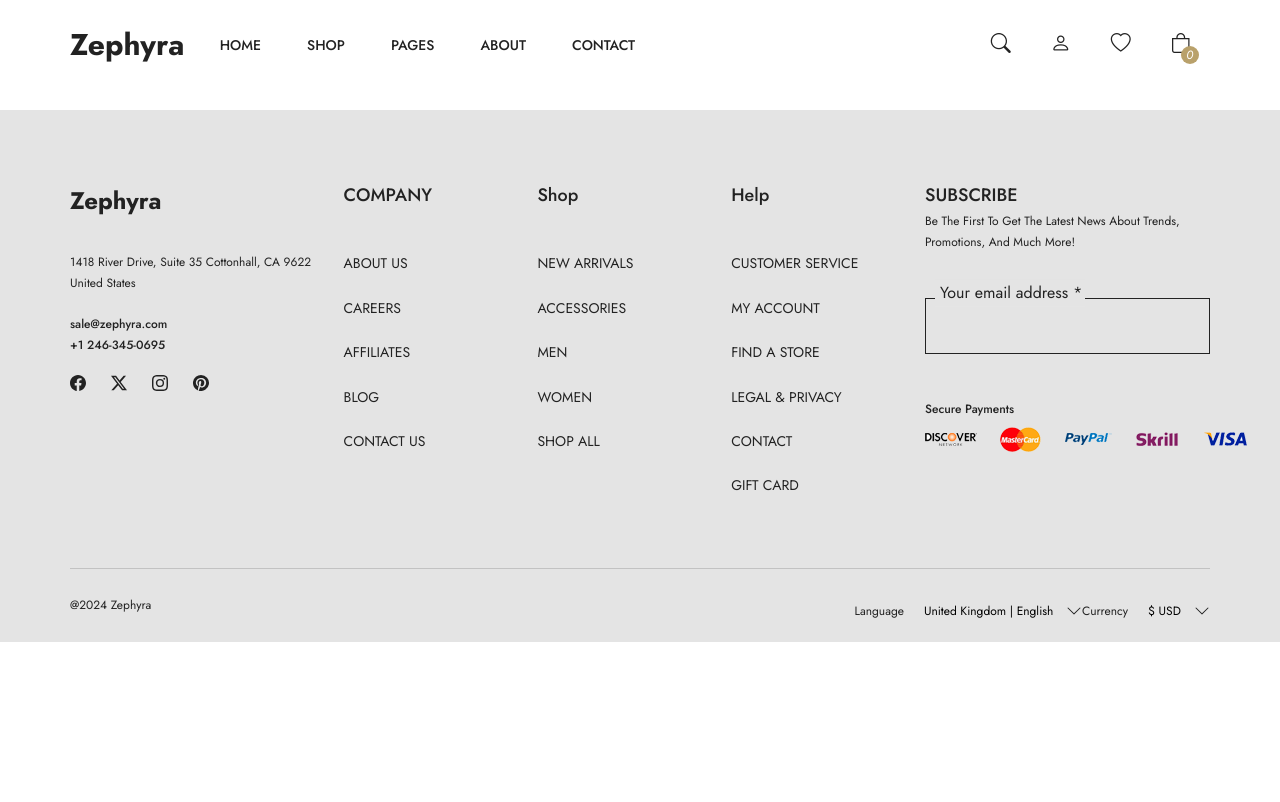
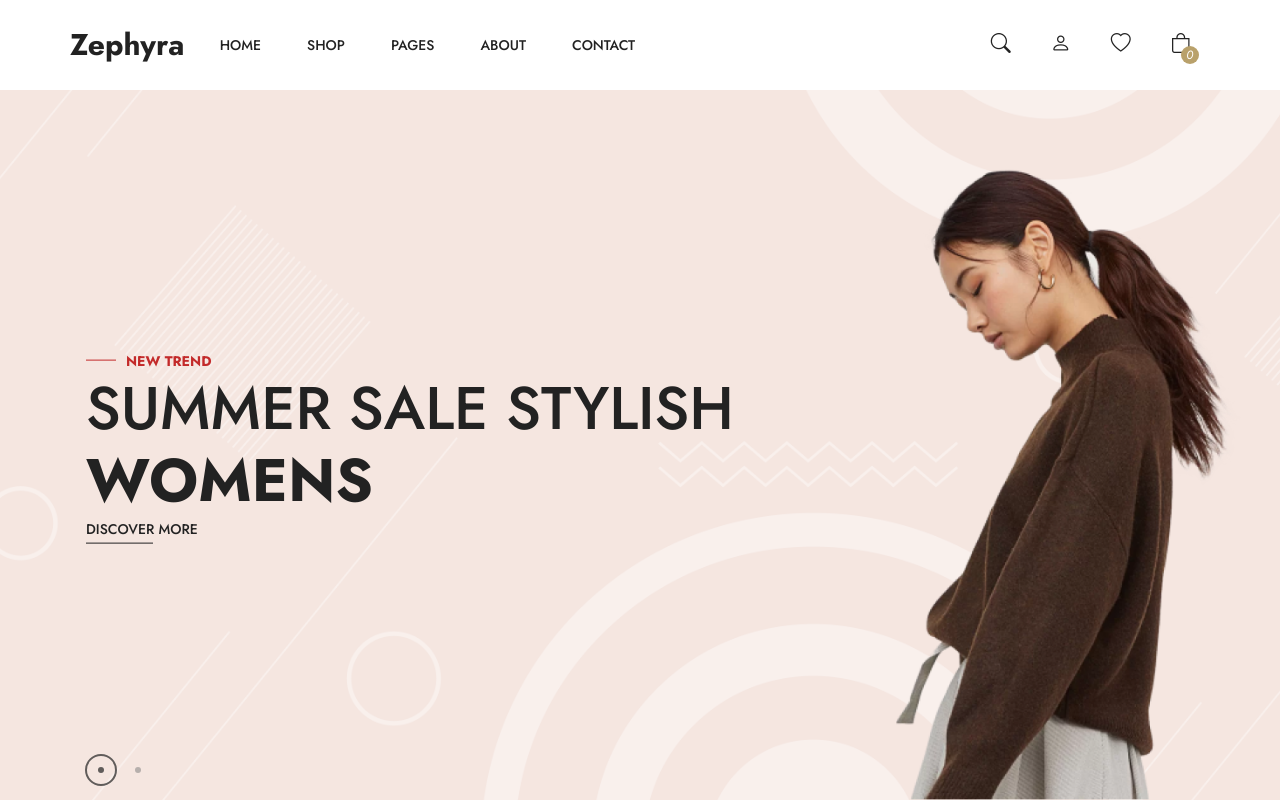
Before and after one commit to IlyasKeskinn/e-commerce, a React (Vite) app in the folder frontend/: page / in a window 1280 px wide. Shown: the top 802 px of the page. Built offline with nearby package versions, Linux system fonts and the light colour scheme.

Commit message:
added : slider component

```diff
--- /dev/null
+++ b/frontend/src/components/sliders/Slider.css
@@ -0,0 +1,265 @@
+.slider {
+    height: calc(100vh - 90px) !important;
+}
+
+.slider-container {
+    height: 100%;
+
+}
+
+.slide-show {
+    height: 100%;
+
+}
+
+.slide-show-bg {
+    height: 100%;
+    width: 100% !important;
+    background-color: #f5e6e0;
+
+}
+
+.slide-show-bg .slide-show-bg__img {
+    object-fit: cover;
+    height: 100%;
+    max-width: 100%;
+
+}
+
+
+.slide-show-character {
+    position: absolute !important;
+    left: 60% !important;
+    bottom: 0 !important;
+    height: 90%;
+    max-height: 90%;
+    opacity: 0 !important;
+    visibility: hidden;
+    transition:all  0.3s ease-in;
+
+
+}
+
+.slide-show-character__img {
+    height: 100%;
+    object-fit: cover;
+
+}
+
+.slide-show-character.active {
+    opacity: 1 !important;
+    visibility: visible;
+}
+
+.slide-show-text {
+    position: absolute;
+    left: 50%;
+    top: 50%;
+    transform: translate(-50%, -50%) !important;
+    opacity: 0 !important;
+    visibility: hidden;
+    /* display: none; */
+    transition: all 0.3s ease-in;
+}
+
+.slide-show-text.active {
+    opacity: 1 !important;
+    visibility: visible;
+    /* display: block; */
+    left: 50%;
+    top: 50%;
+    transform: translate(-50%, -50%) !important;
+
+}
+
+
+
+
+
+.slide-show h2 {
+    font-size: 7rem;
+    line-height: 1.2;
+}
+
+.swipper-controller {
+    position: absolute;
+    bottom: 14px;
+    left: 15px;
+}
+
+.swipper-pagination-bullet {
+    position: relative;
+    cursor: pointer;
+    height: 3.2rem;
+    width: 3.2rem;
+    background-color: transparent;
+    color: var(--light-gray);
+    border-radius: 50%;
+    margin-right: 0.5rem;
+    opacity: 0.7;
+}
+
+.swipper-pagination-bullet::after {
+    content: "";
+    position: absolute;
+    top: 50%;
+    left: 50%;
+    transform: translate(-50%, -50%);
+    height: 0.6rem;
+    width: 0.6rem;
+    background-color: var(--light-gray);
+    border-radius: 50%;
+    opacity: 0.7;
+
+}
+
+.swipper-pagination-bullet.active {
+    border: 2px solid var(--black);
+}
+
+.swipper-pagination-bullet.active::after {
+    background-color: var(--black);
+    opacity: 1;
+
+}
+
+@media (min-width: 360px) {
+    .slider {
+        height: calc(85vh - 90px) !important;
+    }
+
+    .slide-show-text {
+        left: 45% !important;
+    }
+
+
+    .slide-show-character {
+        left: 50% !important;
+    }
+
+
+    .slide-show-text h6 {
+        font-size: 1rem;
+    }
+
+    .slide-show h2 {
+        font-size: 4rem;
+    }
+
+    .swipper-controller {
+        opacity: 0;
+    }
+
+
+}
+
+@media (min-width: 460px) {
+    .slider {
+        height: calc(85vh - 90px) !important;
+    }
+
+    .slide-show-text {
+        left: 35% !important;
+    }
+
+    .slide-show-text h6 {
+        font-size: 1.1rem;
+    }
+
+    .slide-show h2 {
+        font-size: 4.5rem;
+    }
+
+}
+
+@media (min-width: 576px) {
+    .slider {
+        height: calc(85vh - 90px) !important;
+    }
+
+    .slide-show-character {
+        left: 55% !important;
+    }
+
+    .slide-show-text {
+        left: 43% !important;
+    }
+
+    .slide-show-text h6 {
+        font-size: 1.1rem;
+    }
+
+    .slide-show h2 {
+        font-size: 4.5rem;
+    }
+
+    .swipper-controller {
+        opacity: 1;
+    }
+
+
+}
+
+
+@media (min-width: 768px) {
+    .slide-show-text {
+        left: 50% !important;
+    }
+
+    .slide-show-character {
+        left: 70% !important;
+    }
+
+    .slide-show-text h6 {
+        font-size: 1.2rem;
+    }
+
+    .slide-show h2 {
+        font-size: 5rem;
+    }
+
+
+}
+
+@media (min-width: 992px) {
+
+    .slide-show-text h6 {
+        font-size: 1.3rem;
+    }
+
+    .slide-show h2 {
+        font-size: 5.5rem;
+    }
+
+
+}
+
+@media (min-width: 1200px) {
+    .slider {
+        height: calc(100vh - 90px) !important;
+    }
+
+    .slide-show-text h6 {
+        font-size: 1.4rem;
+    }
+
+    .slide-show h2 {
+        font-size: 6rem;
+    }
+
+
+}
+
+
+
+@media (min-width: 1500px) {
+    .slide-show-text h6 {
+        font-size: 1.4rem;
+    }
+
+    .slide-show h2 {
+        font-size: 6.5rem;
+    }
+
+
+}
--- /dev/null
+++ b/frontend/src/components/sliders/Slider.jsx
@@ -0,0 +1,18 @@
+import "./Slider.css"
+import { SliderItem } from "./SliderItem";
+import {SliderControl} from "./SliderControl"
+import { SliderBackgrounds } from "./SliderBackground";
+
+export const Slider = () => {
+    return (
+        <div class="slider ">
+            <div class=" slider-container position-relative">
+                <div class="slide-show overflow-hidden position-relative">
+                    <SliderBackgrounds/>
+                    <SliderItem />
+                </div>
+                <SliderControl/>
+            </div>
+        </div>
+    );
+}
--- /dev/null
+++ b/frontend/src/components/sliders/SliderBackground.jsx
@@ -0,0 +1,7 @@
+export const SliderBackgrounds = () => {
+    return (
+        <div class="slide-show-bg">
+            <img class="slide-show-bg__img" src="../../../public/img/slideShow/slideshow-pattern.png" alt="slideshowbg"></img>
+        </div>
+    );
+}
--- /dev/null
+++ b/frontend/src/components/sliders/SliderControl.jsx
@@ -0,0 +1,14 @@
+export const SliderControl = () => {
+    return (
+        <div class="d-flex justify-content-center align-items-center">
+            <div class="container position-relative">
+                <div class="swipper-controller d-flex justify-content-center align-items-center">
+                    <span class="swipper-pagination-bullet active" aria-label="Go to slide 1" tabindex="0"
+                        role="button"></span>
+                    <span class="swipper-pagination-bullet " aria-label="Go to slide 2" tabindex="1"
+                        role="button"></span>
+                </div>
+            </div>
+        </div>
+    );
+}
--- /dev/null
+++ b/frontend/src/components/sliders/SliderItem.jsx
@@ -0,0 +1,20 @@
+export const SliderItem = () => {
+    return (
+        <div className="slider-item">
+            <div class="slide-show-character active">
+                <img class="slide-show-character__img  " src="./img/slideShow/slideshow-character1.png"
+                    alt="slideshow-character1"></img>
+            </div>
+            <div class="slide-show-text container active ps-4">
+                <h6 class="position-relative text-uppercase text-dash">New Trend</h6>
+                <h2 class="text-uppercase fw-normal">
+                    Summer Sale Stylish
+                </h2>
+                <h2 class="text-uppercase">
+                    Womens
+                </h2>
+                <a href="./shop.html" class="btn btn-outlined">Discover More</a>
+            </div>
+        </div>
+    );
+}
--- a/frontend/src/layout/MainLayout.jsx
+++ b/frontend/src/layout/MainLayout.jsx
@@ -1,12 +1,13 @@
 import { Footer } from "../components/footer/Footer";
 import {Header} from "../components/header/Header"
 import {Outlet} from "react-router-dom";
+import { Slider } from "../components/sliders/Slider";
 export const MainLayout = () => {
     return (
         <>
         <Header/>
         <main>
-            <Outlet/>
+            <Slider/>
         </main>
         <Footer/>
         </>
```
